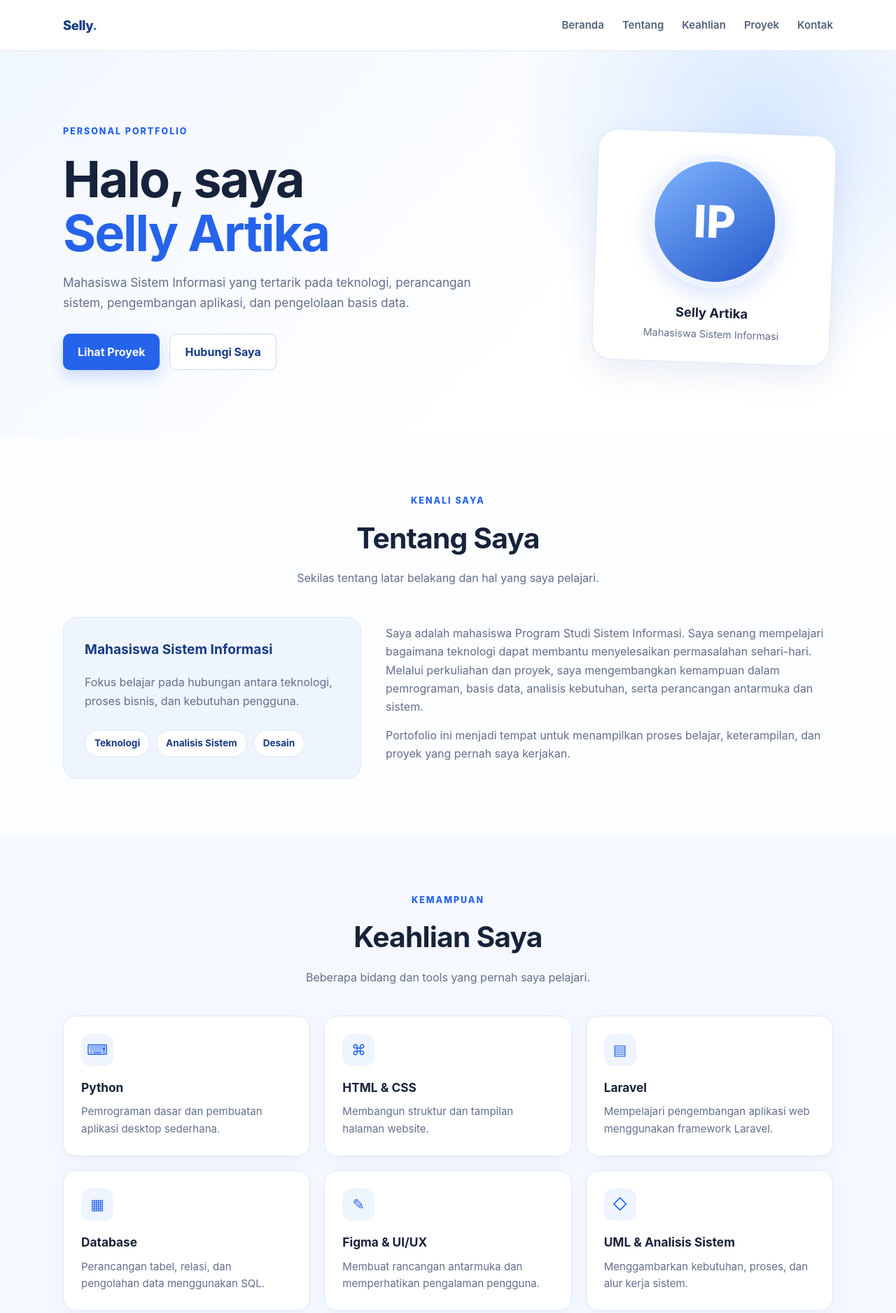
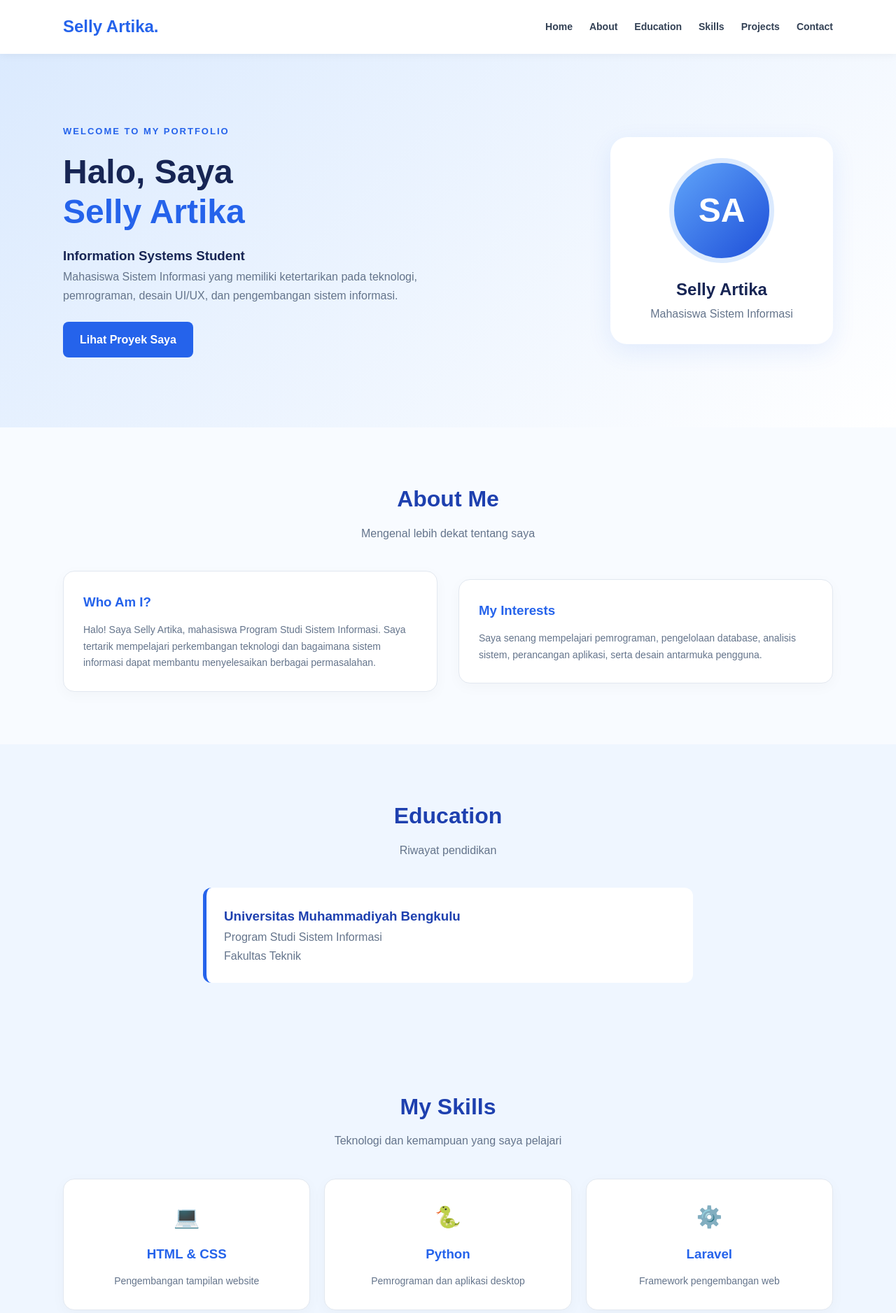
Before and after one commit to sellyartika/portfolio-selly, a plain HTML site: page index.html in a window 1280 px wide. Shown: the top 1877 px of the page at 70% size. Drawn offline with Linux system fonts and the light colour scheme.

Commit message:
Update index.html

```diff
--- a/index.html
+++ b/index.html
@@ -1,134 +1,94 @@
+
 <!DOCTYPE html>
 <html lang="id">
 <head>
 <meta charset="UTF-8">
 <meta name="viewport" content="width=device-width, initial-scale=1.0">
-  <meta name="description" content="Portofolio Selly Artika, mahasiswa Sistem Informasi.">
 <title>Selly Artika | Portfolio</title>
 <style>
-    :root {
-      --blue: #2563eb;
-      --blue-dark: #173b83;
-      --ink: #17233b;
-      --muted: #62708a;
-      --pale: #eef5ff;
-      --white: #fff;
-      --line: #dce7f7;
-      --shadow: 0 16px 45px rgba(31, 75, 145, .10);
-    }
-    * { box-sizing: border-box; margin: 0; padding: 0; }
-    html { scroll-behavior: smooth; }
-    body {
-      font-family: Inter, "Segoe UI", Arial, sans-serif;
-      color: var(--ink);
-      background: #fbfdff;
-      line-height: 1.65;
-    }
-    a { color: inherit; text-decoration: none; }
-    .container { width: min(1100px, 90%); margin: auto; }
-    header {
-      position: sticky; top: 0; z-index: 10;
-      background: rgba(255,255,255,.92); backdrop-filter: blur(12px);
-      border-bottom: 1px solid var(--line);
-    }
-    .nav { min-height: 72px; display: flex; align-items: center; justify-content: space-between; gap: 24px; }
-    .brand { font-weight: 800; color: var(--blue-dark); font-size: 1.15rem; letter-spacing: -.4px; }
-    .brand span { color: var(--blue); }
-    nav { display: flex; gap: 26px; align-items: center; }
-    nav a { color: #52617a; font-size: .94rem; font-weight: 600; }
-    nav a:hover { color: var(--blue); }
-    .menu-btn { display: none; border: 0; background: none; font-size: 1.5rem; color: var(--ink); cursor: pointer; }
-    .hero {
-      overflow: hidden; position: relative;
-      background: radial-gradient(circle at 85% 20%, #d6e7ff 0, transparent 30%),
-                  linear-gradient(135deg, #f1f7ff 0%, #fff 68%);
-      padding: 105px 0 95px;
-    }
-    .hero-grid { display: grid; grid-template-columns: 1.35fr .65fr; align-items: center; gap: 55px; }
-    .eyebrow { color: var(--blue); font-weight: 800; letter-spacing: 2px; text-transform: uppercase; font-size: .78rem; }
-    h1 { font-size: clamp(2.6rem, 6vw, 4.5rem); line-height: 1.08; letter-spacing: -2px; margin: 18px 0; }
-    h1 span { color: var(--blue); }
-    .hero p { color: var(--muted); max-width: 610px; font-size: 1.08rem; }
-    .actions { display: flex; flex-wrap: wrap; gap: 14px; margin-top: 30px; }
-    .btn { display: inline-flex; align-items: center; justify-content: center; padding: 12px 21px; border-radius: 10px; font-weight: 700; transition: .2s; }
-    .btn-primary { color: white; background: var(--blue); box-shadow: 0 9px 22px rgba(37,99,235,.22); }
-    .btn-primary:hover { background: #1d4ed8; transform: translateY(-2px); }
-    .btn-outline { border: 1px solid #cbdaf2; color: var(--blue-dark); background: white; }
-    .btn-outline:hover { border-color: var(--blue); }
-    .profile-card {
-      background: white; border: 1px solid var(--line); border-radius: 28px;
-      padding: 28px; box-shadow: var(--shadow); text-align: center; transform: rotate(2deg);
-    }
-    .avatar {
-      width: 190px; height: 190px; border-radius: 50%; margin: 4px auto 20px;
-      display: grid; place-items: center; color: white; font-size: 4rem; font-weight: 800;
-      background: linear-gradient(145deg, #7eb4ff, #2456c8);
-      border: 9px solid #edf4ff; box-shadow: 0 10px 30px rgba(37,99,235,.18);
-    }
-    .profile-card h3 { font-size: 1.15rem; }
-    .profile-card p { font-size: .9rem; margin: 4px auto 0; }
-    section { padding: 82px 0; }
-    .section-head { text-align: center; max-width: 650px; margin: 0 auto 42px; }
-    .section-head .eyebrow { margin-bottom: 9px; }
-    h2 { font-size: clamp(1.9rem, 4vw, 2.55rem); letter-spacing: -.8px; }
-    .section-head p { color: var(--muted); margin-top: 10px; }
-    .about-grid { display: grid; grid-template-columns: .8fr 1.2fr; gap: 35px; align-items: stretch; }
-    .about-highlight { background: var(--pale); border: 1px solid var(--line); border-radius: 20px; padding: 30px; }
-    .about-highlight strong { color: var(--blue-dark); font-size: 1.2rem; display: block; margin-bottom: 8px; }
-    .about-text { color: var(--muted); padding: 10px 0; }
-    .chips { display: flex; flex-wrap: wrap; gap: 9px; margin-top: 18px; }
-    .chip { background: white; color: var(--blue-dark); border: 1px solid var(--line); border-radius: 30px; padding: 7px 13px; font-size: .85rem; font-weight: 650; }
-    .soft { background: #f5f9ff; }
-    .cards { display: grid; grid-template-columns: repeat(3, 1fr); gap: 20px; }
-    .card { background: white; border: 1px solid var(--line); border-radius: 18px; padding: 25px; box-shadow: 0 8px 25px rgba(31,75,145,.045); }
-    .card-icon { width: 46px; height: 46px; display: grid; place-items: center; border-radius: 13px; background: var(--pale); color: var(--blue); font-size: 1.3rem; margin-bottom: 17px; }
-    .card h3 { margin-bottom: 8px; font-size: 1.08rem; }
-    .card p { color: var(--muted); font-size: .94rem; }
-    .project-tag { display: inline-block; margin-top: 16px; color: var(--blue); font-size: .8rem; font-weight: 800; }
-    .contact-box { background: linear-gradient(135deg, #1e4da8, #3479ed); color: white; border-radius: 24px; padding: 48px; text-align: center; }
-    .contact-box p { color: #e5efff; margin: 12px auto 23px; max-width: 580px; }
-    .contact-box .btn { background: white; color: var(--blue-dark); }
-    footer { padding: 25px 0; text-align: center; color: var(--muted); font-size: .88rem; border-top: 1px solid var(--line); }
-    @media (max-width: 760px) {
-      .menu-btn { display: block; }
-      nav { display: none; position: absolute; top: 72px; left: 0; right: 0; padding: 18px 5%; background: white; border-bottom: 1px solid var(--line); flex-direction: column; gap: 15px; align-items: flex-start; }
-      nav.open { display: flex; }
-      .hero { padding: 75px 0; }
-      .hero-grid, .about-grid { grid-template-columns: 1fr; }
-      .profile-card { max-width: 330px; margin: 0 auto; }
-      .cards { grid-template-columns: 1fr; }
-      section { padding: 65px 0; }
-      .contact-box { padding: 35px 22px; }
+*{margin:0;padding:0;box-sizing:border-box}
+html{scroll-behavior:smooth}
+body{font-family:Arial,sans-serif;color:#172554;background:#f8fbff;line-height:1.7}
+a{text-decoration:none;color:inherit}
+.container{width:90%;max-width:1100px;margin:auto}
+header{background:white;padding:18px 0;position:sticky;top:0;z-index:10;box-shadow:0 2px 12px #0000000d}
+.nav{display:flex;justify-content:space-between;align-items:center}
+.logo{font-size:24px;font-weight:bold;color:#2563eb}
+nav{display:flex;gap:24px}
+nav a{font-size:14px;font-weight:bold;color:#334155}
+nav a:hover{color:#2563eb}
+.hero{padding:100px 0;background:linear-gradient(135deg,#dbeafe,#ffffff)}
+.hero-content{display:grid;grid-template-columns:1.4fr .6fr;align-items:center;gap:40px}
+.tag{color:#2563eb;font-weight:bold;letter-spacing:2px;font-size:13px}
+h1{font-size:48px;line-height:1.2;margin:18px 0}
+h1 span{color:#2563eb}
+.hero p{color:#64748b;max-width:600px}
+.btn{display:inline-block;background:#2563eb;color:white;padding:12px 24px;border-radius:8px;margin-top:24px;font-weight:bold}
+.btn:hover{background:#1d4ed8}
+.profile{background:white;padding:30px;border-radius:24px;text-align:center;box-shadow:0 10px 35px #2563eb18}
+.avatar{width:150px;height:150px;border-radius:50%;background:linear-gradient(135deg,#60a5fa,#1d4ed8);color:white;display:grid;place-items:center;font-size:48px;font-weight:bold;margin:auto auto 18px;border:7px solid #dbeafe}
+section{padding:75px 0}
+.section-title{text-align:center;margin-bottom:40px}
+.section-title h2{font-size:32px;color:#1e40af}
+.section-title p{color:#64748b;margin-top:8px}
+.about{display:grid;grid-template-columns:1fr 1fr;gap:30px;align-items:center}
+.about-box,.card{background:white;padding:28px;border-radius:16px;border:1px solid #e2e8f0;box-shadow:0 5px 20px #00000008}
+.about-box h3,.card h3{color:#2563eb;margin-bottom:12px}
+.about-box p,.card p{color:#64748b;font-size:14px}
+.skills{background:#eff6ff}
+.grid{display:grid;grid-template-columns:repeat(3,1fr);gap:20px}
+.skill{text-align:center}
+.skill .symbol{font-size:30px;margin-bottom:12px}
+.project{border-top:4px solid #3b82f6}
+.project small{display:inline-block;color:#2563eb;margin-top:15px;font-weight:bold}
+.education{background:#eff6ff}
+.edu-box{max-width:700px;margin:auto;background:white;border-left:5px solid #2563eb;padding:25px;border-radius:12px}
+.edu-box h3{color:#1e40af}
+.edu-box p{color:#64748b}
+.contact-box{background:linear-gradient(135deg,#1e40af,#3b82f6);color:white;text-align:center;padding:45px 20px;border-radius:20px}
+.contact-box p{margin:12px 0}
+.contact-box .btn{background:white;color:#1e40af}
+footer{text-align:center;padding:25px;background:#172554;color:white;font-size:13px}
+@media(max-width:700px){
+nav{gap:10px;flex-wrap:wrap;justify-content:center}
+nav a{font-size:12px}
+.nav{flex-direction:column;gap:12px}
+.hero-content,.about{grid-template-columns:1fr}
+h1{font-size:36px}
+.grid{grid-template-columns:1fr}
+.hero{padding:65px 0}
 }
 </style>
 </head>
 <body>
+
 <header>
 <div class="container nav">
-      <a class="brand" href="#home">Selly<span>.</span></a>
-      <button class="menu-btn" aria-label="Buka menu" onclick="document.querySelector('nav').classList.toggle('open')">☰</button>
+<div class="logo">Selly Artika.</div>
 <nav>
-        <a href="#home">Beranda</a><a href="#about">Tentang</a><a href="#skills">Keahlian</a>
-        <a href="#projects">Proyek</a><a href="#contact">Kontak</a>
+<a href="#home">Home</a>
+<a href="#about">About</a>
+<a href="#education">Education</a>
+<a href="#skills">Skills</a>
+<a href="#projects">Projects</a>
+<a href="#contact">Contact</a>
 </nav>
 </div>
 </header>
 
 <main>
 <section class="hero" id="home">
-      <div class="container hero-grid">
+<div class="container hero-content">
 <div>
-          <div class="eyebrow">Personal Portfolio</div>
-          <h1>Halo, saya<br><span>Selly Artika</span></h1>
-          <p>Mahasiswa Sistem Informasi yang tertarik pada teknologi, perancangan sistem, pengembangan aplikasi, dan pengelolaan basis data.</p>
-          <div class="actions">
-            <a class="btn btn-primary" href="#projects">Lihat Proyek</a>
-            <a class="btn btn-outline" href="#contact">Hubungi Saya</a>
+<div class="tag">WELCOME TO MY PORTFOLIO</div>
+<h1>Halo, Saya<br><span>Selly Artika</span></h1>
+<h3>Information Systems Student</h3>
+<p>Mahasiswa Sistem Informasi yang memiliki ketertarikan pada teknologi, pemrograman, desain UI/UX, dan pengembangan sistem informasi.</p>
+<a href="#projects" class="btn">Lihat Proyek Saya</a>
 </div>
-        </div>
-        <div class="profile-card">
-          <div class="avatar">IP</div>
-          <h3>Selly Artika</h3>
+<div class="profile">
+<div class="avatar">SA</div>
+<h2>Selly Artika</h2>
 <p>Mahasiswa Sistem Informasi</p>
 </div>
 </div>
@@ -136,76 +96,96 @@
 
 <section id="about">
 <div class="container">
-        <div class="section-head">
-          <div class="eyebrow">Kenali Saya</div>
-          <h2>Tentang Saya</h2>
-          <p>Sekilas tentang latar belakang dan hal yang saya pelajari.</p>
+<div class="section-title">
+<h2>About Me</h2>
+<p>Mengenal lebih dekat tentang saya</p>
 </div>
-        <div class="about-grid">
-          <div class="about-highlight">
-            <strong>Mahasiswa Sistem Informasi</strong>
-            <p class="about-text">Fokus belajar pada hubungan antara teknologi, proses bisnis, dan kebutuhan pengguna.</p>
-            <div class="chips"><span class="chip">Teknologi</span><span class="chip">Analisis Sistem</span><span class="chip">Desain</span></div>
+<div class="about">
+<div class="about-box">
+<h3>Who Am I?</h3>
+<p>Halo! Saya Selly Artika, mahasiswa Program Studi Sistem Informasi. Saya tertarik mempelajari perkembangan teknologi dan bagaimana sistem informasi dapat membantu menyelesaikan berbagai permasalahan.</p>
 </div>
-          <div class="about-text">
-            <p>Saya adalah mahasiswa Program Studi Sistem Informasi. Saya senang mempelajari bagaimana teknologi dapat membantu menyelesaikan permasalahan sehari-hari. Melalui perkuliahan dan proyek, saya mengembangkan kemampuan dalam pemrograman, basis data, analisis kebutuhan, serta perancangan antarmuka dan sistem.</p>
-            <p style="margin-top:14px">Portofolio ini menjadi tempat untuk menampilkan proses belajar, keterampilan, dan proyek yang pernah saya kerjakan.</p>
+<div class="about-box">
+<h3>My Interests</h3>
+<p>Saya senang mempelajari pemrograman, pengelolaan database, analisis sistem, perancangan aplikasi, serta desain antarmuka pengguna.</p>
 </div>
 </div>
 </div>
 </section>
 
-    <section class="soft" id="skills">
+<section class="education" id="education">
 <div class="container">
-        <div class="section-head">
-          <div class="eyebrow">Kemampuan</div>
-          <h2>Keahlian Saya</h2>
-          <p>Beberapa bidang dan tools yang pernah saya pelajari.</p>
+<div class="section-title">
+<h2>Education</h2>
+<p>Riwayat pendidikan</p>
 </div>
-        <div class="cards">
-          <article class="card"><div class="card-icon">⌨</div><h3>Python</h3><p>Pemrograman dasar dan pembuatan aplikasi desktop sederhana.</p></article>
-          <article class="card"><div class="card-icon">⌘</div><h3>HTML & CSS</h3><p>Membangun struktur dan tampilan halaman website.</p></article>
-          <article class="card"><div class="card-icon">▤</div><h3>Laravel</h3><p>Mempelajari pengembangan aplikasi web menggunakan framework Laravel.</p></article>
-          <article class="card"><div class="card-icon">▦</div><h3>Database</h3><p>Perancangan tabel, relasi, dan pengolahan data menggunakan SQL.</p></article>
-          <article class="card"><div class="card-icon">✎</div><h3>Figma & UI/UX</h3><p>Membuat rancangan antarmuka dan memperhatikan pengalaman pengguna.</p></article>
-          <article class="card"><div class="card-icon">◇</div><h3>UML & Analisis Sistem</h3><p>Menggambarkan kebutuhan, proses, dan alur kerja sistem.</p></article>
+<div class="edu-box">
+<h3>Universitas Muhammadiyah Bengkulu</h3>
+<p>Program Studi Sistem Informasi</p>
+<p>Fakultas Teknik</p>
+</div>
+</div>
+</section>
+
+<section class="skills" id="skills">
+<div class="container">
+<div class="section-title">
+<h2>My Skills</h2>
+<p>Teknologi dan kemampuan yang saya pelajari</p>
+</div>
+<div class="grid">
+<div class="card skill"><div class="symbol">💻</div><h3>HTML & CSS</h3><p>Pengembangan tampilan website</p></div>
+<div class="card skill"><div class="symbol">🐍</div><h3>Python</h3><p>Pemrograman dan aplikasi desktop</p></div>
+<div class="card skill"><div class="symbol">⚙️</div><h3>Laravel</h3><p>Framework pengembangan web</p></div>
+<div class="card skill"><div class="symbol">🗄️</div><h3>Database</h3><p>SQL dan pengelolaan database</p></div>
+<div class="card skill"><div class="symbol">🎨</div><h3>Figma</h3><p>Desain UI/UX</p></div>
+<div class="card skill"><div class="symbol">📊</div><h3>UML</h3><p>Analisis dan perancangan sistem</p></div>
 </div>
 </div>
 </section>
 
 <section id="projects">
 <div class="container">
-        <div class="section-head">
-          <div class="eyebrow">Karya Saya</div>
-          <h2>Proyek Pilihan</h2>
-          <p>Contoh proyek perkuliahan yang dapat dikembangkan dan dilengkapi dokumentasinya.</p>
+<div class="section-title">
+<h2>My Projects</h2>
+<p>Beberapa proyek yang pernah saya kerjakan</p>
 </div>
-        <div class="cards">
-          <article class="card"><div class="card-icon">🛒</div><h3>Sistem Penjualan Toko Sembako</h3><p>Aplikasi desktop untuk mengelola data barang, transaksi, stok, dan laporan menggunakan Python dan SQLite.</p><span class="project-tag">Python · SQLite · CustomTkinter</span></article>
-          <article class="card"><div class="card-icon">📋</div><h3>Perancangan Sistem Absensi Guru</h3><p>Analisis proses absensi manual dan perancangan rekomendasi sistem informasi absensi digital.</p><span class="project-tag">Analisis Sistem · UML</span></article>
-          <article class="card"><div class="card-icon">⚽</div><h3>Sistem Reservasi Lapangan</h3><p>Rancangan sistem untuk membantu proses pemesanan dan pengelolaan jadwal lapangan olahraga.</p><span class="project-tag">Perancangan · UI/UX</span></article>
+<div class="grid">
+<div class="card project">
+<h3>Sistem Penjualan Toko Sembako</h3>
+<p>Aplikasi desktop untuk mengelola data barang, kategori, transaksi, stok, dan laporan menggunakan Python dan SQLite.</p>
+<small>Python | SQLite | CustomTkinter</small>
+</div>
+<div class="card project">
+<h3>Perancangan Sistem Absensi Guru</h3>
+<p>Analisis pengelolaan absensi guru secara manual dan perancangan rekomendasi penerapan sistem absensi digital.</p>
+<small>Analisis Sistem | UML</small>
+</div>
+<div class="card project">
+<h3>Sistem Reservasi Lapangan</h3>
+<p>Perancangan sistem informasi untuk proses pemesanan dan pengelolaan jadwal lapangan olahraga.</p>
+<small>System Design | UI/UX</small>
+</div>
 </div>
 </div>
 </section>
 
-    <section class="soft" id="contact">
+<section id="contact">
 <div class="container">
 <div class="contact-box">
-          <div class="eyebrow" style="color:#d9e8ff">Mari Terhubung</div>
-          <h2>Terima kasih sudah berkunjung!</h2>
-          <p>Untuk berdiskusi atau melihat informasi lebih lanjut, silakan hubungi saya melalui email atau kunjungi profil GitHub.</p>
-          <!-- Ganti alamat email dan username GitHub di bawah ini dengan milik Anda. -->
-          <a class="btn" href="mailto:emailkamu@gmail.com">Kirim Email</a>
+<h2>Let's Connect!</h2>
+<p>Terima kasih telah mengunjungi website portofolio saya.</p>
+<p>Silakan kunjungi profil GitHub saya untuk melihat aktivitas dan proyek lainnya.</p>
+<a href="https://github.com/sellyartika" target="_blank" class="btn">Visit My GitHub</a>
 </div>
 </div>
 </section>
 </main>
 
-  <footer><div class="container">© 2026 Selly Artika · Personal Portfolio</div></footer>
-  <script>
-    document.querySelectorAll('nav a').forEach(link => {
-      link.addEventListener('click', () => document.querySelector('nav').classList.remove('open'));
-    });
-  </script>
+<footer>
+<p>© 2026 Selly Artika | Personal Portfolio</p>
+<p>Designed with passion and creativity.</p>
+</footer>
+
 </body>
 </html>
```
Lines whose indentation alone changed are shown as unchanged.
